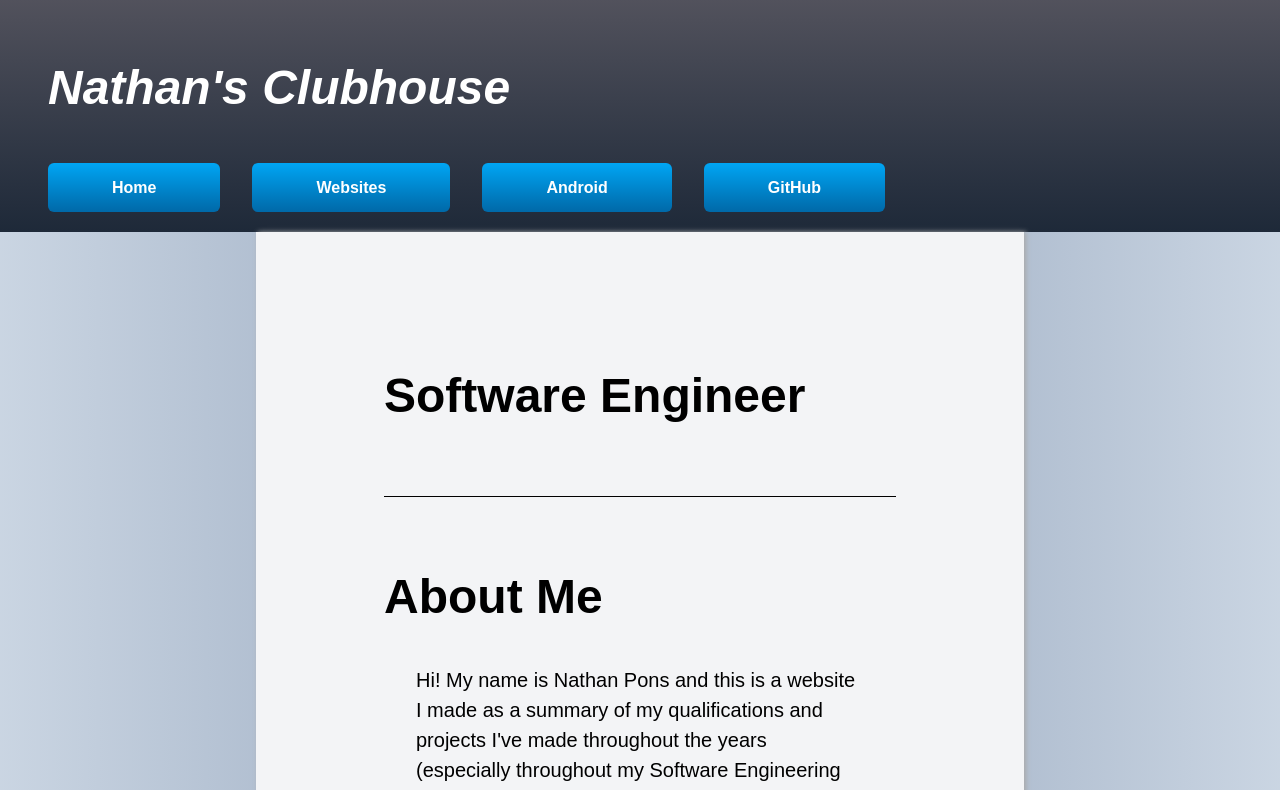
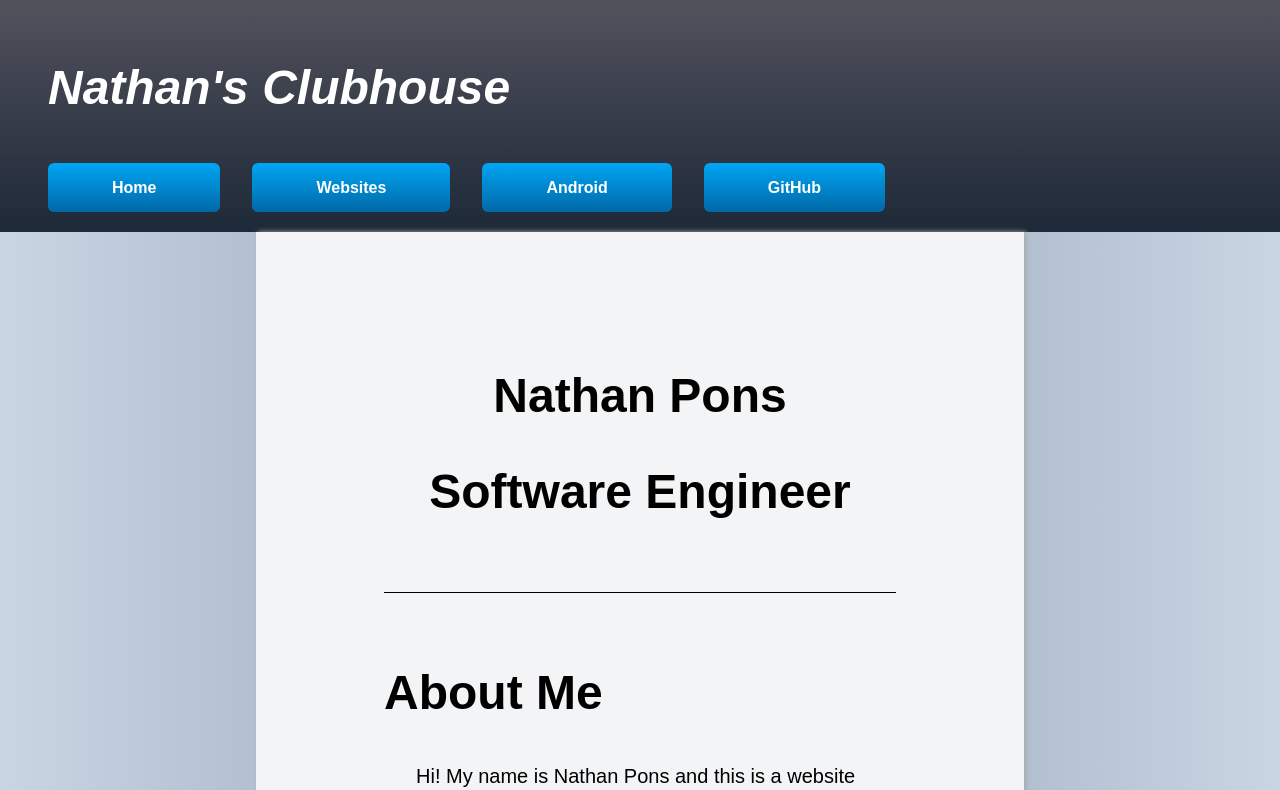
Before and after one commit to PapsBurr/resume-website, a Next.js app: page / in a window 1280 px wide. Shown: the top 790 px of the page. Built offline with nearby package versions, Linux system fonts and the light colour scheme.

Commit message:
updates home

```diff
--- a/src/app/page.js
+++ b/src/app/page.js
@@ -9,7 +9,8 @@ export default function Home() {
         <div></div>
         <main className="flex-auto flex-col justify-between p-32 bg-gray-100 text-black">
           <div>
-            <h1>Software Engineer</h1>
+            <h1 className="text-center">Nathan Pons</h1>
+            <h1 className="text-center m-6">Software Engineer</h1>
             <hr></hr>
             <h1>About Me</h1>
             <p>
```
